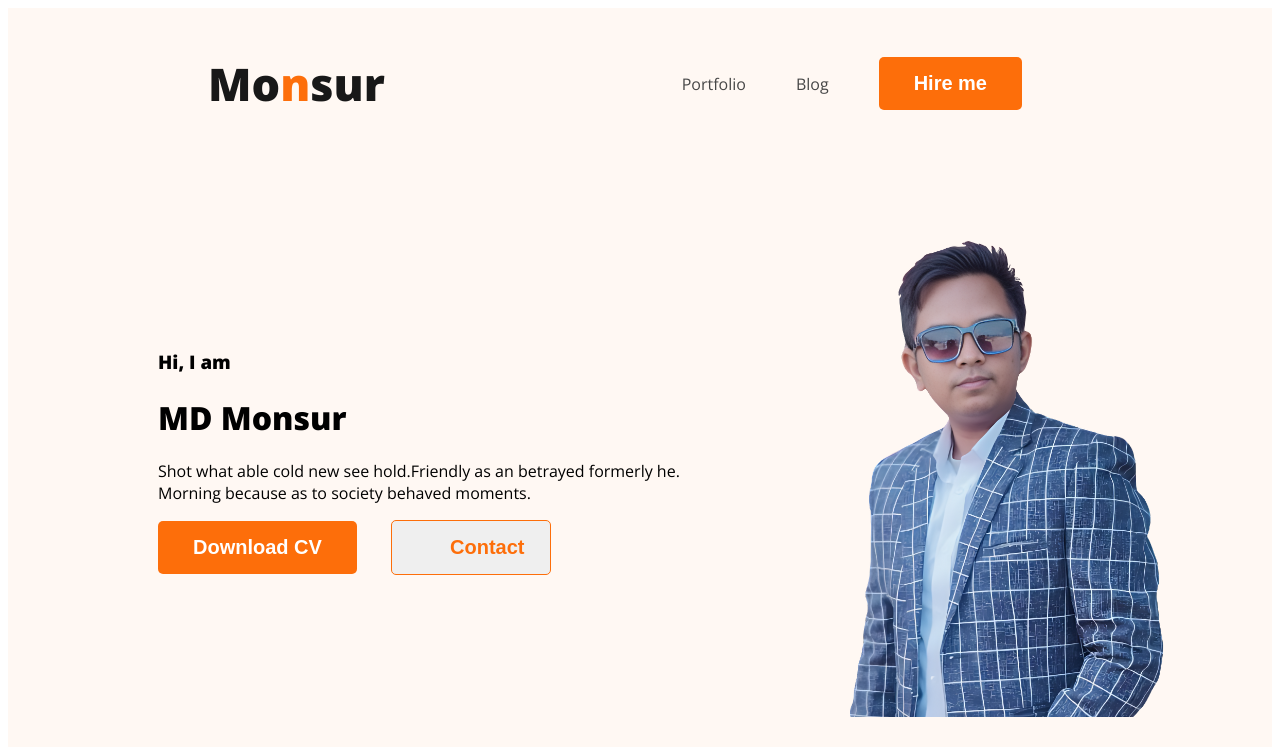
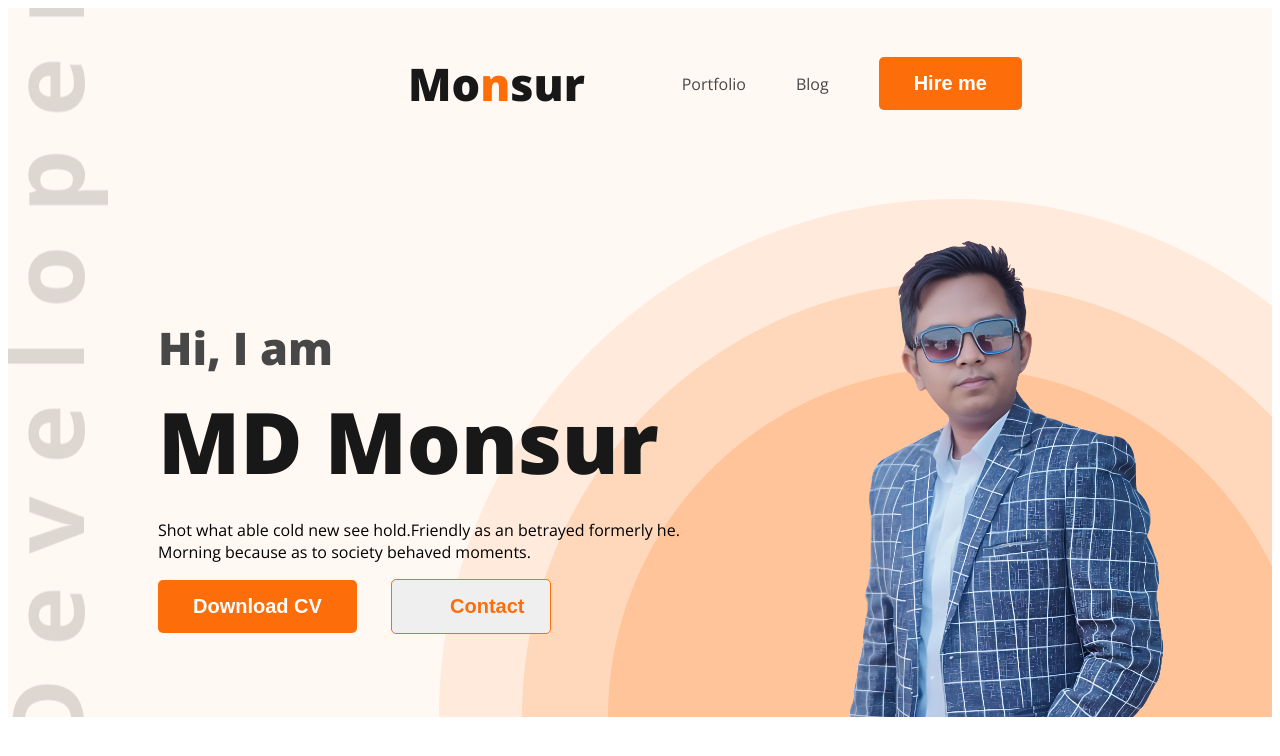
Before and after one commit to monsur28/portfolio-project, a plain HTML site: page index.html in a window 1280 px wide. Drawn offline with nearby package versions, Linux system fonts and the light colour scheme.

Commit message:
header added

```diff
--- a/styles.css/styles.css
+++ b/styles.css/styles.css
@@ -30,6 +30,7 @@ nav {
     color: #181818;
     font-size: 45px;
     font-weight: 800;
+    margin-left: 200px;
 }
 nav > ul{
     display: flex;
@@ -49,16 +50,40 @@ nav a{
 /* header related styles */
 .header{
     background: #FFF8F3;
+    background-image: url('../images/header_bg.png'), url('/images/developer.png');
+    background-repeat: no-repeat;
+    background-position: bottom right, left;
 }
 
 .banner{
-    padding: 30px 30px 30px 150px;
+    padding: 30px 30px 0px 150px;
     display: flex;
     align-items: center;
 }
 
 .banner .profile-picture{
     width: 500px;
+}
+
+.banner-greeting{
+    color: #474747;
+    font-size: 45px;
+    margin-bottom: 0;
+}
+
+.banner-title{
+    color: #181818;
+    font-size: 85px;
+    font-weight: 700;
+    margin-top: 5px;
+    margin-bottom: 20px;
+}
+
+.banner-description{
+    margin-bottom: 30px;
+    color: #757575;
+    font-size: 18px;
+    font-weight: 400;
 }
 
 .btn-secondry {
```
